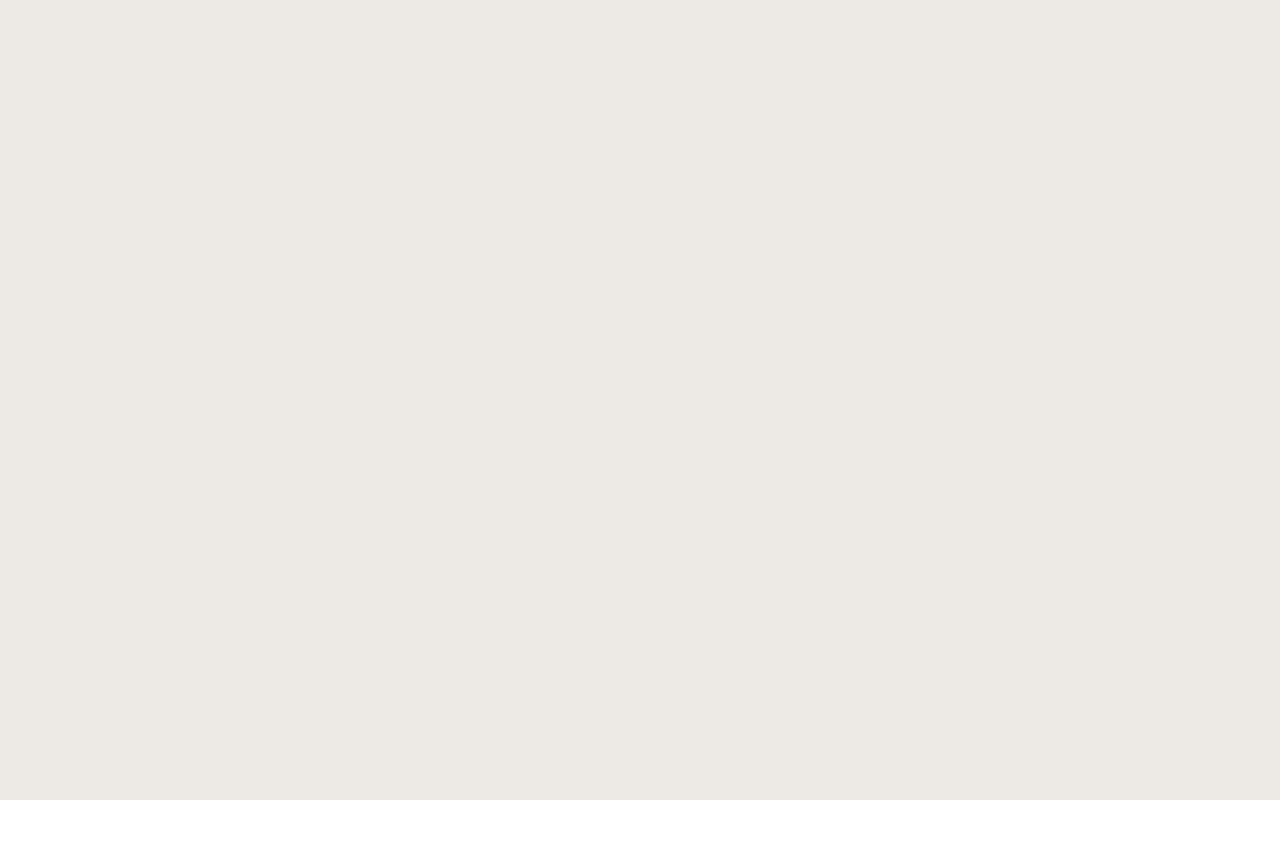
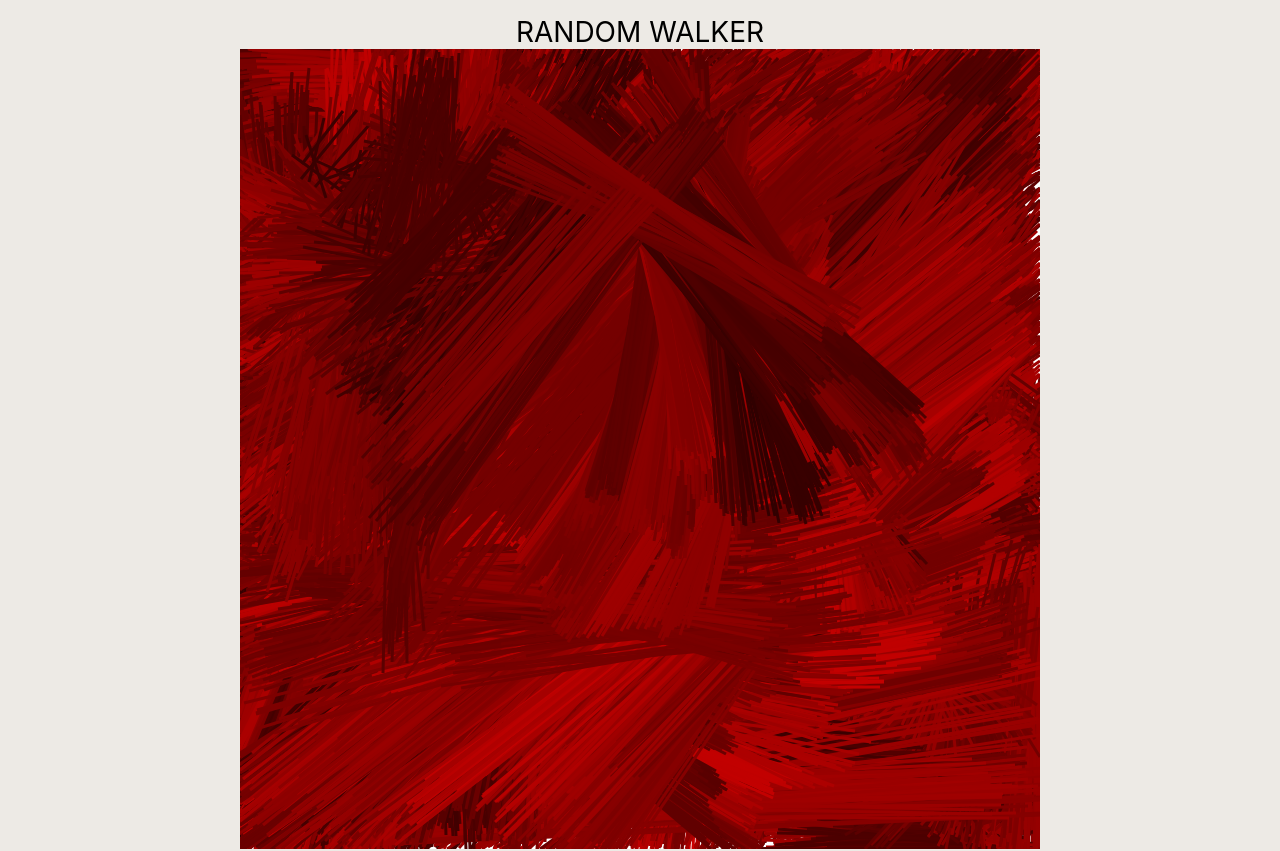
Before and after one commit to vegalla/react-processing, a React (Create React App) app: page /tdib-08 in a window 1280 px wide. Before the commit this address had no page. Shown: the top 851 px of the page. Before the commit the page ends 800 px from the top, so only its background shows below. Built offline with nearby package versions, Linux system fonts and the light colour scheme.

Commit message:
Add TDIB08, add introduce object oriented programming

```diff
--- a/src/App.js
+++ b/src/App.js
@@ -13,6 +13,7 @@ import TDIB04 from './Processing/thedotisblack/thedotisblack04';
 import TDIB05 from './Processing/thedotisblack/thedotisblack05';
 import TDIB06 from './Processing/thedotisblack/thedotisblack06';
 import TDIB07 from './Processing/thedotisblack/thedotisblack07';
+import TDIB08 from './Processing/thedotisblack/thedotisblack08';
 
 import STEP01 from './Processing/vince/step01';
 import STEP02 from './Processing/vince/step02';
@@ -95,6 +96,14 @@ function App() {
               description="Step 2"
             />
           } />
+          <Route path="tdib-08" element={
+            <GalleryPage
+              header="RANDOM WALKER"
+              process={TDIB08}
+              hyperlink="https://www.youtube.com/watch?v=9ZL9qSag7CY&list=PLbLdd1fdNg5zPBMYYZLO2JVqMrBkK5Lux"
+              description="Ep.8 Processing art tutorial | Random Walker (Class) | Object-Oriented Programming"
+            />
+          } />
         </Routes>
       </BrowserRouter>
     </div>
--- a/src/Components/GalleryHome.js
+++ b/src/Components/GalleryHome.js
@@ -7,6 +7,7 @@ import imgTdib04 from '../Assets/tdib/04.png';
 import imgTdib05 from '../Assets/tdib/05.png';
 import imgTdib06 from '../Assets/tdib/06.png';
 import imgTdib07 from '../Assets/tdib/07.png';
+import imgTdib08 from '../Assets/tdib/08.png';
 
 import imgVince01 from '../Assets/vince/01.png';
 import imgVince02 from '../Assets/vince/02.png';
@@ -26,6 +27,13 @@ const GalleryHome = () => {
             </div>
             <div className={styles.DisplayZone}>
                 {/* <div className={styles.Appear0}> */}
+                <DisplayItem
+                    image={imgTdib08}
+                    path="/tdib-08"
+                    label="RANDOM WALKER"
+                    tags={TAGS[0]}
+                    date="2023/09/03"
+                />
                 <DisplayItem
                     image={imgVince02}
                     path="/vince-02"
--- a/src/Functions/getRandomInt.js
+++ b/src/Functions/getRandomInt.js
@@ -1,7 +1,7 @@
 function getRandomInt(min, max) {
     min = Math.ceil(min);
     max = Math.floor(max);
-    return Math.floor(Math.random() * (max - min) + min);
+    return Math.floor(Math.random() * (max - min + 1) + min);
 }
 
 export default getRandomInt;
--- /dev/null
+++ b/src/Processing/thedotisblack/thedotisblack08.js
@@ -0,0 +1,104 @@
+import React, { useEffect } from 'react';
+import p5 from 'p5';
+import getRandomInt from '../../Functions/getRandomInt';
+
+const TDIB08 = () => {
+
+    const p5Ref = React.createRef();
+
+    const Sketch = (p5) => {
+
+        let rLine1;
+        let rLine2;
+        // let x1, y1, x2, y2;
+        // let xStep = 10;
+        // let yStep = 10;
+        // let rOff = 0;
+        // let red;
+
+        p5.setup = () => {
+            p5.createCanvas(800, 800);
+            p5.background(255);
+            p5.stroke(40);
+            p5.strokeWeight(3);
+            // x1 = p5.width / 2;
+            // y2 = p5.height / 2;
+            // x2 = p5.width / 2;
+            // y2 = p5.height / 2;
+            rLine1 = new RandomWalker(10, 10);
+            rLine2 = new RandomWalker(20, 20);
+        }
+
+        p5.draw = () => {
+            for (let n = 0; n < 100; n++) {
+                rLine1.update();
+                rLine2.update();
+            }
+            // x1 += getRandomInt(-xStep, xStep);
+            // y1 += getRandomInt(-yStep, yStep);
+            // x2 += getRandomInt(-xStep, xStep);
+            // y2 += getRandomInt(-yStep, yStep);
+
+            // x1 = p5.constrain(x1, 0, p5.width);
+            // y1 = p5.constrain(y1, 0, p5.height);
+            // x2 = p5.constrain(x2, 0, p5.width);
+            // y2 = p5.constrain(y2, 0, p5.height);
+
+            // rOff += 0.01;
+            // red = p5.noise(rOff) * 255
+            // p5.stroke(red, 0, 0);
+            // p5.strokeCap(p5.SQUARE);
+            // p5.line(x1, x2, x2, y2);
+        }
+
+        class RandomWalker {
+            x1 = p5.width / 2;
+            y1 = p5.height / 2;
+            x2 = p5.width / 2;
+            y2 = p5.height / 2;
+            xStep = 10;
+            yStep = 10;
+            rOff = 0;
+            red = 0;
+            constructor(xStep_, yStep_) {
+                // this.x1 = p5.width / 2;
+                // this.y1 = p5.height / 2;
+                // this.x2 = p5.width / 2;
+                // this.y2 = p5.height / 2;
+                this.xStep = xStep_;
+                this.yStep = yStep_;
+            }
+            update() {
+                this.x1 += getRandomInt(-this.xStep, this.xStep);
+                this.y1 += getRandomInt(-this.yStep, this.yStep);
+                this.x2 += getRandomInt(-this.xStep, this.xStep);
+                this.y2 += getRandomInt(-this.yStep, this.yStep);
+
+                this.x1 = p5.constrain(this.x1, 0, p5.width);
+                this.y1 = p5.constrain(this.y1, 0, p5.height);
+                this.x2 = p5.constrain(this.x2, 0, p5.width);
+                this.y2 = p5.constrain(this.y2, 0, p5.height);
+
+                this.rOff += 0.01;
+                this.red = p5.noise(this.rOff) * 255
+                p5.stroke(this.red, 0, 0);
+                p5.strokeCap(p5.SQUARE);
+                p5.line(this.x1, this.x2, this.x2, this.y2);
+            }
+        }
+    }
+
+
+
+    useEffect(() => {
+        const myP5 = new p5(Sketch, p5Ref.current);
+        return myP5.remove;
+    }, [])
+
+    return (
+        <div ref={p5Ref} />
+    )
+
+};
+
+export default TDIB08;
```
Also changed, not shown: src/Assets/tdib/08.png (added).
